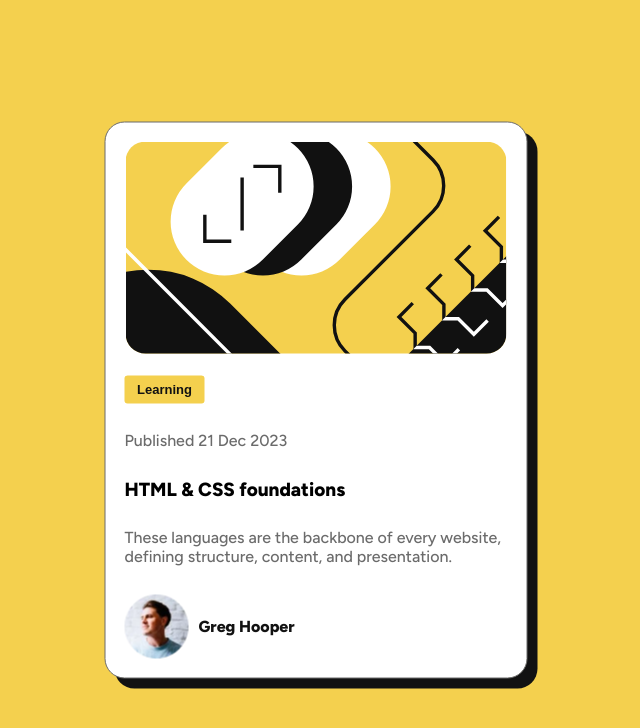
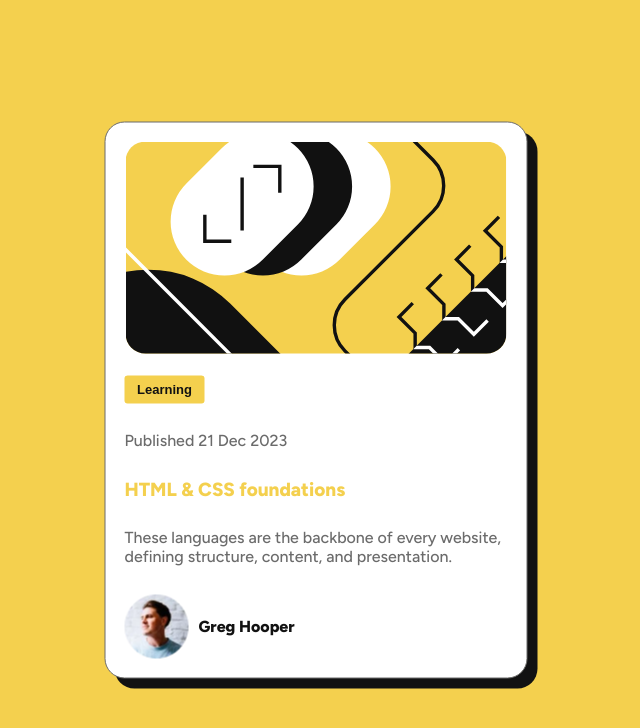
Before and after one commit to PROTON0v/test, a plain HTML site: page index.html in a window 1280 px wide. In both pictures the pointer is over the element "HTML & CSS foundations". Shown: the whole page, without its empty margins (324-964 px from the left). Drawn offline with Linux system fonts and the light colour scheme.

Commit message:
Update index.css

```diff
--- a/index.css
+++ b/index.css
@@ -53,6 +53,11 @@ span{
     font-weight: 800;
     font-size: 19px;
 }
+span:hover {
+    color: hsl(47, 88%, 63%);
+    cursor: pointer;
+}
+
 p{
     font-size: 16px;
     color:  hsl(0, 0%, 42%);
```
